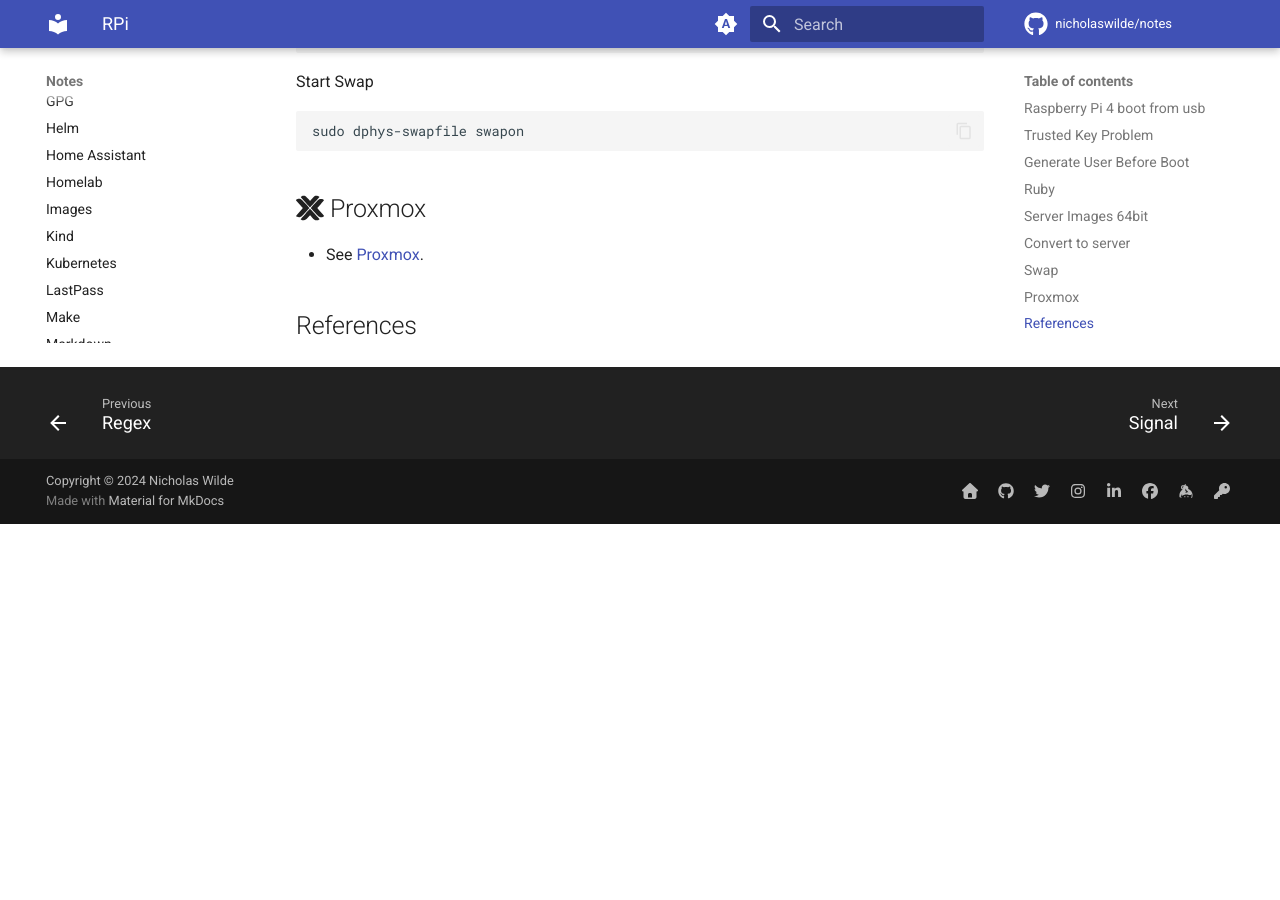
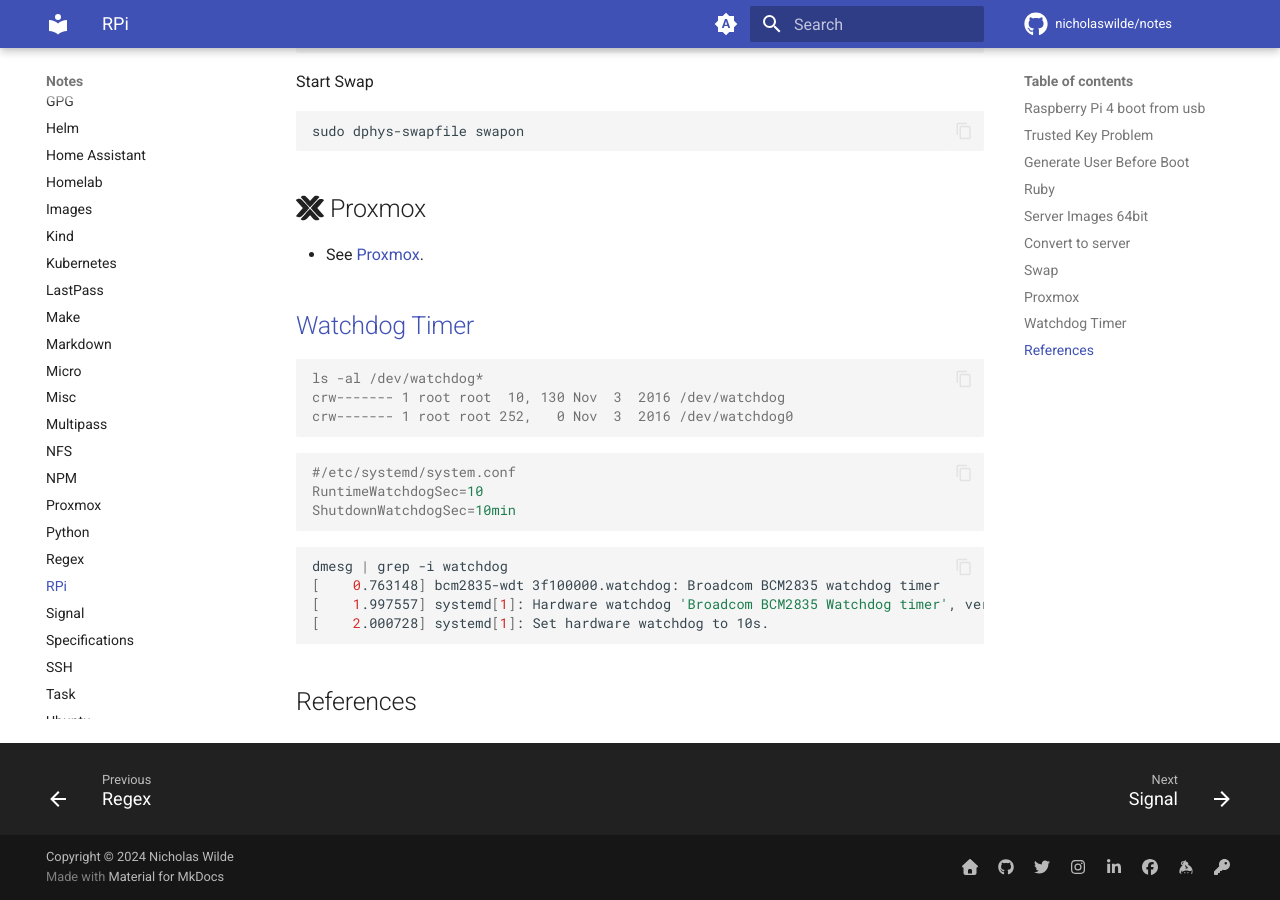
Before and after one commit to nicholaswilde/notes, an MkDocs documentation site: the page built from docs/rpi.md, in a window 1280 px wide and 900 px high, scrolled down 2116 px. Built offline with MkDocs 1.6.1 and Material for MkDocs 9.7.7, drawn with Linux system fonts in a browser that asks for light colours; emoji names are drawn with the system emoji font; comment, search, counter and statistics services are not loaded; before the commit the page ends 2640 px from its top, so only the background shows below that.

Commit message:
Update rpi.md

````diff
--- a/docs/rpi.md
+++ b/docs/rpi.md
@@ -115,7 +115,30 @@ sudo dphys-swapfile swapon
 
 - See [Proxmox][4].
 
+## [Watchdog Timer][5]
+
+```ini
+ls -al /dev/watchdog*
+crw------- 1 root root  10, 130 Nov  3  2016 /dev/watchdog
+crw------- 1 root root 252,   0 Nov  3  2016 /dev/watchdog0
+```
+
+```ini
+#/etc/systemd/system.conf
+RuntimeWatchdogSec=10
+ShutdownWatchdogSec=10min
+```
+
+```shell
+dmesg | grep -i watchdog
+[    0.763148] bcm2835-wdt 3f100000.watchdog: Broadcom BCM2835 watchdog timer
+[    1.997557] systemd[1]: Hardware watchdog 'Broadcom BCM2835 Watchdog timer', version 0
+[    2.000728] systemd[1]: Set hardware watchdog to 10s.
+```
+
 ## References
+
+[5]: <https://raspberrypi.stackexchange.com/questions/99584/rpi-freezes-every-now-and-then-how-to-fix-it-with-a-watchdog>
 
 [1]: <https://www.makeuseof.com/how-to-boot-raspberry-pi-ssd-permanent-storage/>
 [2]: <https://www.raspberrypi.com/news/raspberry-pi-bullseye-update-april-2022/>
````
